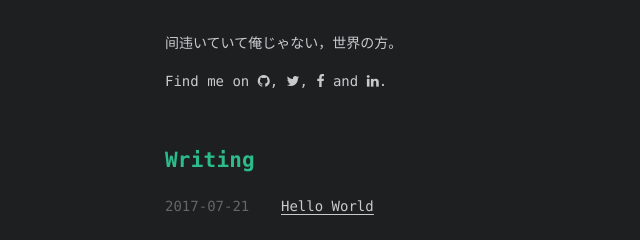
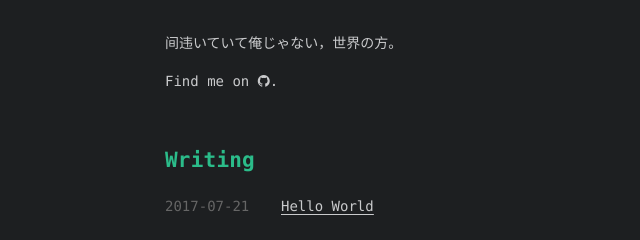
Before and after one commit to melodyfff/melodyfff.github.io, a plain HTML site: page index.html in a window 1280 px wide. Shown: the part 137-377 px from the top of the page, 179-819 px from the left. Drawn offline with Linux system fonts and the light colour scheme; a web font is replaced by a local one.

Commit message:
Site updated: 2017-07-21 22:54:44

```diff
--- a/index.html
+++ b/index.html
@@ -87,13 +87,7 @@
       Find me on
       <ul id="sociallinks">
 
-          <li><a class="icon" target="_blank" href="http://github.com/probberechts/cactus-dark" title="github"><i class="fa fa-github"></i></a></li>
-
-          <li><a class="icon" target="_blank" href="/" title="twitter"><i class="fa fa-twitter"></i></a></li>
-
-          <li><a class="icon" target="_blank" href="/" title="facebook"><i class="fa fa-facebook"></i></a></li>
-
-          <li><a class="icon" target="_blank" href="/" title="linkedin"><i class="fa fa-linkedin"></i></a></li>
+          <li><a class="icon" target="_blank" href="https://github.com/melodyfff" title="github"><i class="fa fa-github"></i></a></li>
 
       </ul>.
 
```
